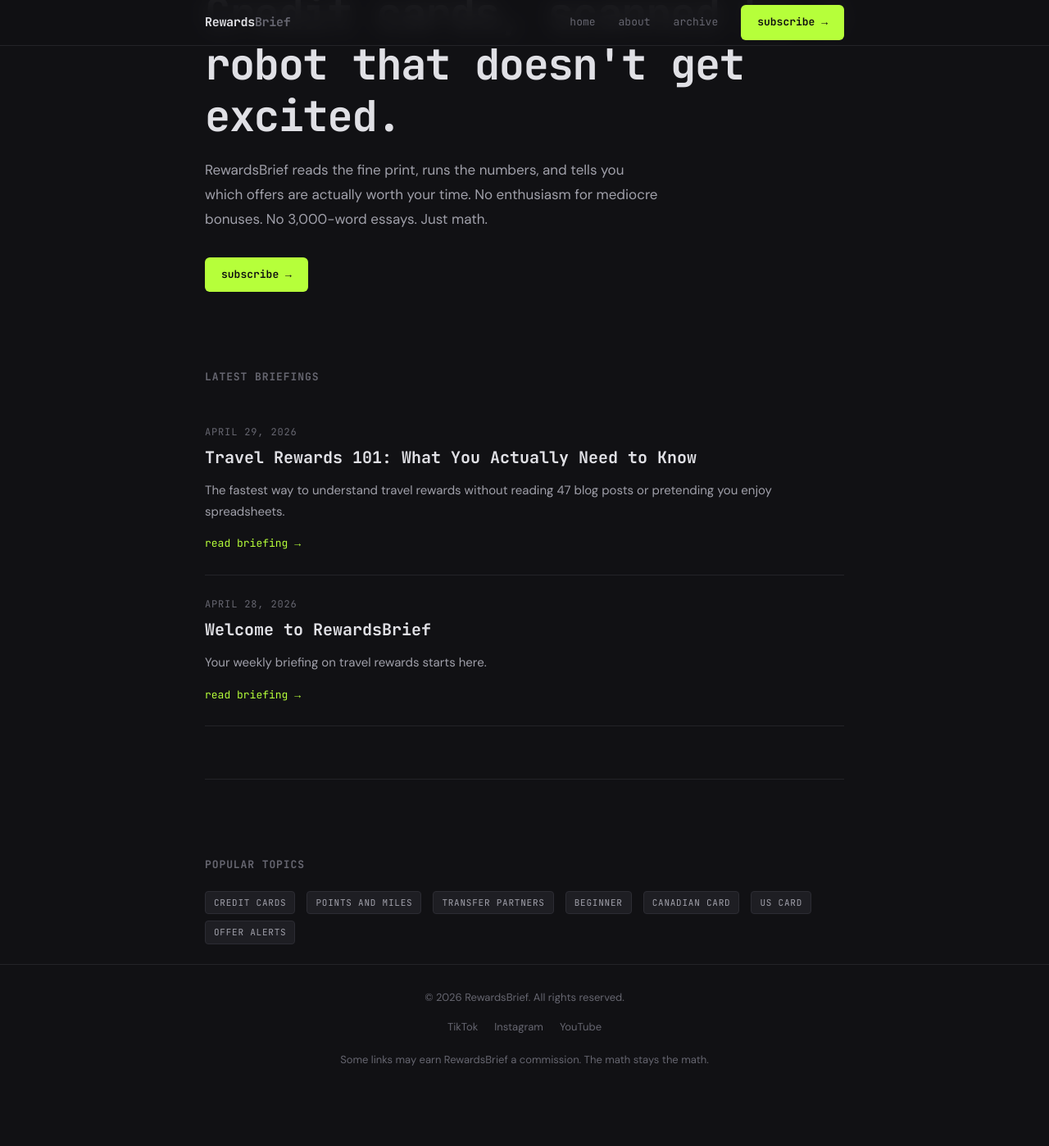
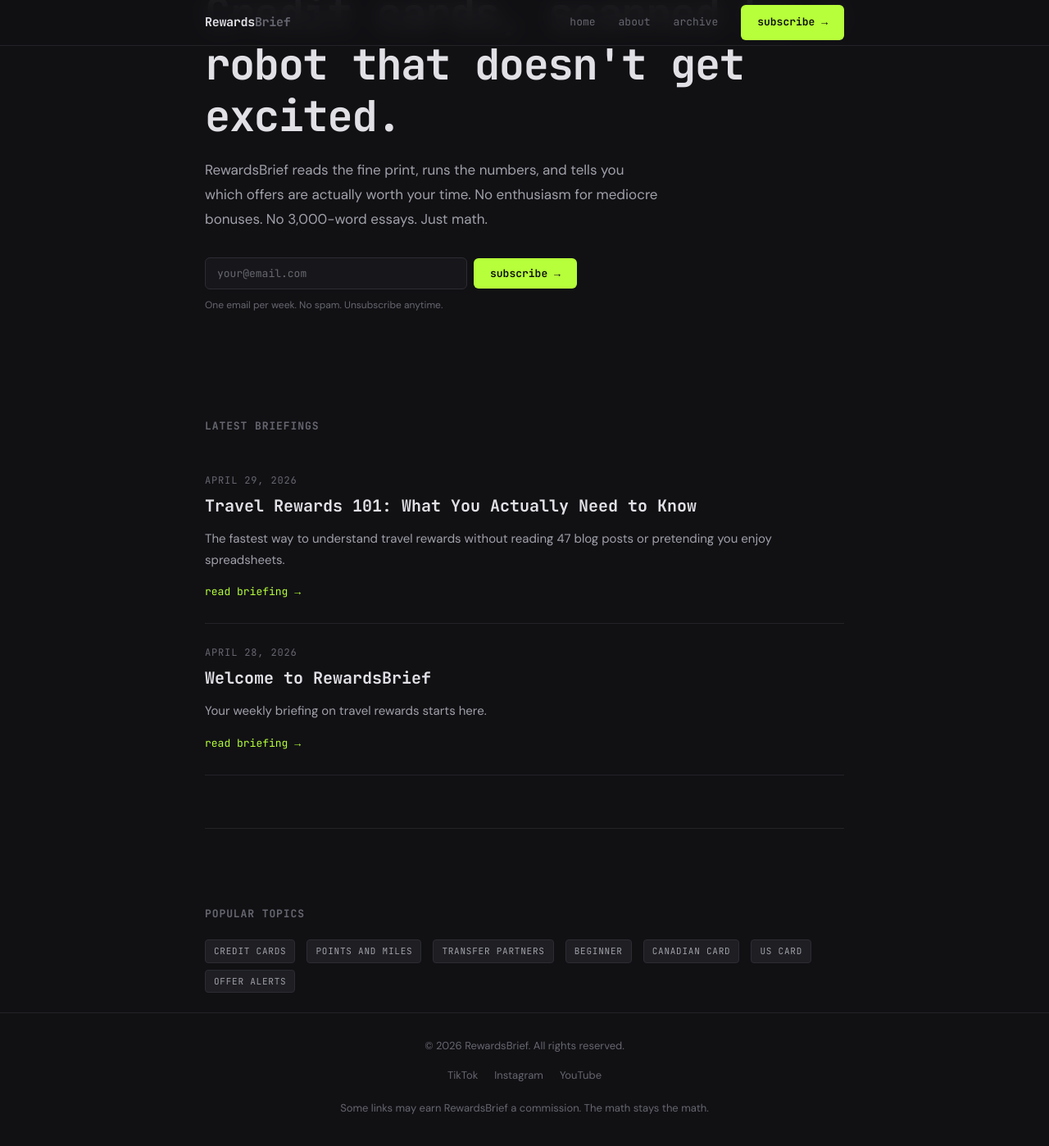
Before and after one commit to Flytrippers/rewardsbrief, a Jekyll site: the page built from index.md, in a window 1280 px wide and 1400 px high, scrolled down 150 px. Shown: the whole window at 82% size. Built offline with Jekyll 4.4.1, drawn with Linux system fonts in a browser that asks for light colours; before the commit the page ends 1491 px from its top, so only the background shows below that.

Commit message:
Add inline email signup form: minimal field, submits directly to Kit

```diff
--- /dev/null
+++ b/_includes/newsletter-signup.html
@@ -0,0 +1,15 @@
+<!-- Inline Newsletter Signup -->
+<div class="inline-signup">
+  <form action="https://app.kit.com/forms/9382002/subscriptions" method="POST" target="_blank" class="signup-form">
+    <input
+      type="email"
+      name="email_address"
+      placeholder="your@email.com"
+      required
+      class="signup-input"
+      aria-label="Email address"
+    >
+    <button type="submit" class="btn btn-primary signup-btn">subscribe →</button>
+  </form>
+  <p class="signup-note">One email per week. No spam. Unsubscribe anytime.</p>
+</div>
--- a/_layouts/post.html
+++ b/_layouts/post.html
@@ -51,8 +51,8 @@ layout: default
   <footer class="post-footer">
     <div class="newsletter-box">
       <h3>Get more briefings like this</h3>
-      <p>Join our weekly newsletter for the latest points hacks and deals.</p>
-      <a href="{{ site.newsletter.signup_url }}" class="btn btn-primary">subscribe →</a>
+      <p>One email per week. Only offers that passed the math check.</p>
+      {% include newsletter-signup.html %}
     </div>
 
     <div class="post-share">
--- a/assets/css/style.css
+++ b/assets/css/style.css
@@ -513,6 +513,50 @@ a:hover {
   opacity: 0.88;
 }
 
+/* Inline Newsletter Signup */
+.inline-signup {
+  margin: 32px 0;
+}
+
+.signup-form {
+  display: flex;
+  gap: 8px;
+  align-items: center;
+}
+
+.signup-input {
+  flex: 1;
+  max-width: 320px;
+  padding: 10px 14px;
+  background: var(--surface);
+  border: 1px solid var(--border2);
+  border-radius: 6px;
+  color: var(--text);
+  font-family: var(--mono);
+  font-size: 13px;
+  outline: none;
+}
+
+.signup-input::placeholder {
+  color: var(--muted);
+}
+
+.signup-input:focus {
+  border-color: var(--lime);
+}
+
+.signup-btn {
+  padding: 10px 20px;
+  white-space: nowrap;
+}
+
+.signup-note {
+  font-size: 12px;
+  color: var(--muted);
+  margin-top: 8px;
+  margin-bottom: 0;
+}
+
 /* Newsletter Box */
 .newsletter-box {
   background: var(--surface);
@@ -533,6 +577,14 @@ a:hover {
   color: var(--text-dim);
   margin-bottom: 24px;
   font-size: 15px;
+}
+
+.newsletter-box .signup-form {
+  justify-content: center;
+}
+
+.newsletter-box .signup-input {
+  max-width: 280px;
 }
 
 /* Disclosure */
--- a/index.md
+++ b/index.md
@@ -6,7 +6,7 @@ title: Home
 <div class="index-intro">
   <h1>Credit cards, scanned by a robot that doesn't get excited.</h1>
   <p class="lead">RewardsBrief reads the fine print, runs the numbers, and tells you which offers are actually worth your time. No enthusiasm for mediocre bonuses. No 3,000-word essays. Just math.</p>
-  <a href="{{ site.newsletter.signup_url }}" class="btn btn-primary">subscribe →</a>
+  {% include newsletter-signup.html %}
 </div>
 
 <div class="posts-list">
```
